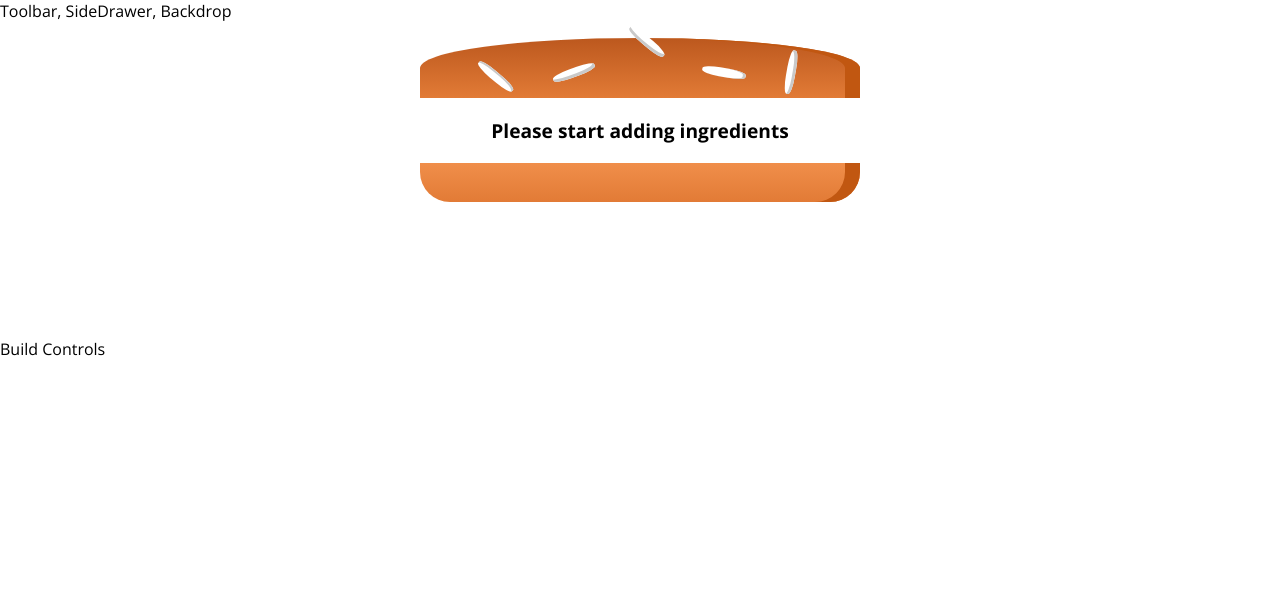
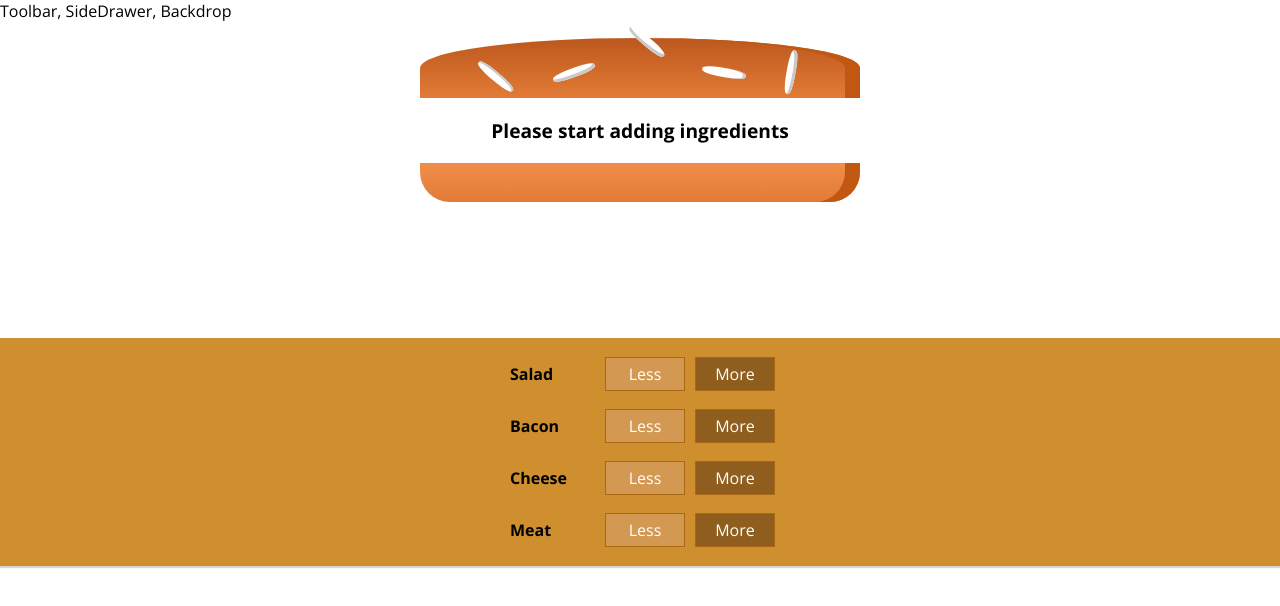
Before and after one commit to muteshi/burger-builder-app, a React (Create React App) app: page / in a window 1280 px wide. Shown: the top 606 px of the page. Built offline with nearby package versions, Linux system fonts and the light colour scheme.

Commit message:
Added build controls components

```diff
--- /dev/null
+++ b/src/components/Burger/BuildControls/BuildControl/BuildControl.js
@@ -0,0 +1,15 @@
+import React from "react";
+
+import classes from "./BuildControl.module.css";
+
+const buildControl = (props) => {
+  return (
+    <div className={classes.BuildControl}>
+      <div className={classes.Label}>{props.label}</div>
+      <button className={classes.Less}>Less</button>
+      <button className={classes.More}>More</button>
+    </div>
+  );
+};
+
+export default buildControl;
--- /dev/null
+++ b/src/components/Burger/BuildControls/BuildControl/BuildControl.module.css
@@ -0,0 +1,57 @@
+.BuildControl {
+  display: flex;
+  justify-content: space-between;
+  align-items: center;
+  margin: 5px 0;
+}
+
+.BuildControl button {
+  display: block;
+  font: inherit;
+  padding: 5px;
+  margin: 0 5px;
+  width: 80px;
+  border: 1px solid #aa6817;
+  cursor: pointer;
+  outline: none;
+}
+.BuildControl button:disabled {
+  background-color: #ac9980;
+  border: 1px solid #7e7365;
+  color: #ccc;
+  cursor: default;
+}
+
+.BuildControl button:hover:disabled {
+  background-color: #ac9980;
+  color: #ccc;
+  cursor: not-allowed;
+}
+
+.Label {
+  padding: 10px;
+  font-weight: bold;
+  width: 80px;
+}
+
+.BuildControl .Less {
+  background-color: #d39952;
+  color: white;
+}
+
+.BuildControl .More {
+  background-color: #8f5e1e;
+  color: white;
+}
+
+.BuildControl .Less:hover,
+.BuildControl .Less:active {
+  background-color: #daa972;
+  color: white;
+}
+
+.BuildControl .More:hover,
+.BuildControl .More:active {
+  background-color: #99703f;
+  color: white;
+}
--- /dev/null
+++ b/src/components/Burger/BuildControls/BuildControls.js
@@ -0,0 +1,23 @@
+import React from "react";
+
+import BuildControl from "./BuildControl/BuildControl";
+import classes from "./BuildControls.module.css";
+
+const controls = [
+  { label: "Salad", type: "salad" },
+  { label: "Bacon", type: "bacon" },
+  { label: "Cheese", type: "cheese" },
+  { label: "Meat", type: "meat" },
+];
+
+const buildControls = () => {
+  return (
+    <div className={classes.BuildControls}>
+      {controls.map((ctrl) => (
+        <BuildControl key={ctrl.label} label={ctrl.label} />
+      ))}
+    </div>
+  );
+};
+
+export default buildControls;
--- /dev/null
+++ b/src/components/Burger/BuildControls/BuildControls.module.css
@@ -0,0 +1,10 @@
+.BuildControls {
+  width: 100%;
+  background-color: #cf8f2e;
+  display: flex;
+  flex-flow: column;
+  align-items: center;
+  box-shadow: 0 2px 1px #cccc;
+  margin: auto;
+  padding: 10px 0;
+}
--- a/src/containers/BurgerBuilder/BurgerBuilder.js
+++ b/src/containers/BurgerBuilder/BurgerBuilder.js
@@ -2,6 +2,7 @@
 
 import Aux from "../../hoc/Auxilliary";
 import Burger from "../../components/Burger/Burger";
+import BuildControls from "../../components/Burger/BuildControls/BuildControls";
 
 class BurgerBuilder extends Component {
   state = {
@@ -17,7 +18,7 @@
     return (
       <Aux>
         <Burger ingredients={ingredients} />
-        <div>Build Controls</div>
+        <BuildControls />
       </Aux>
     );
   }
```
Also changed, not shown: 1 other file (tests, documents, lock files or other folders).
